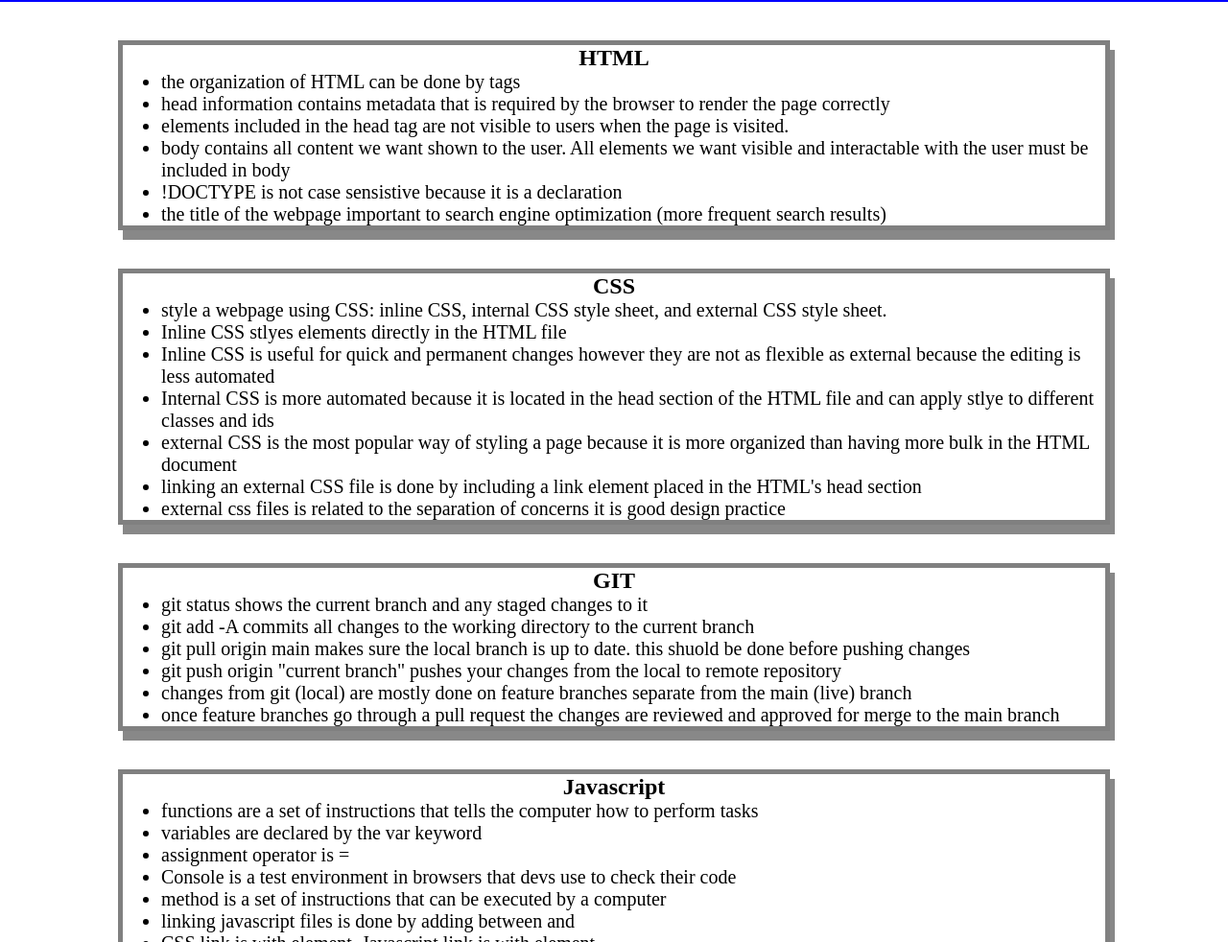
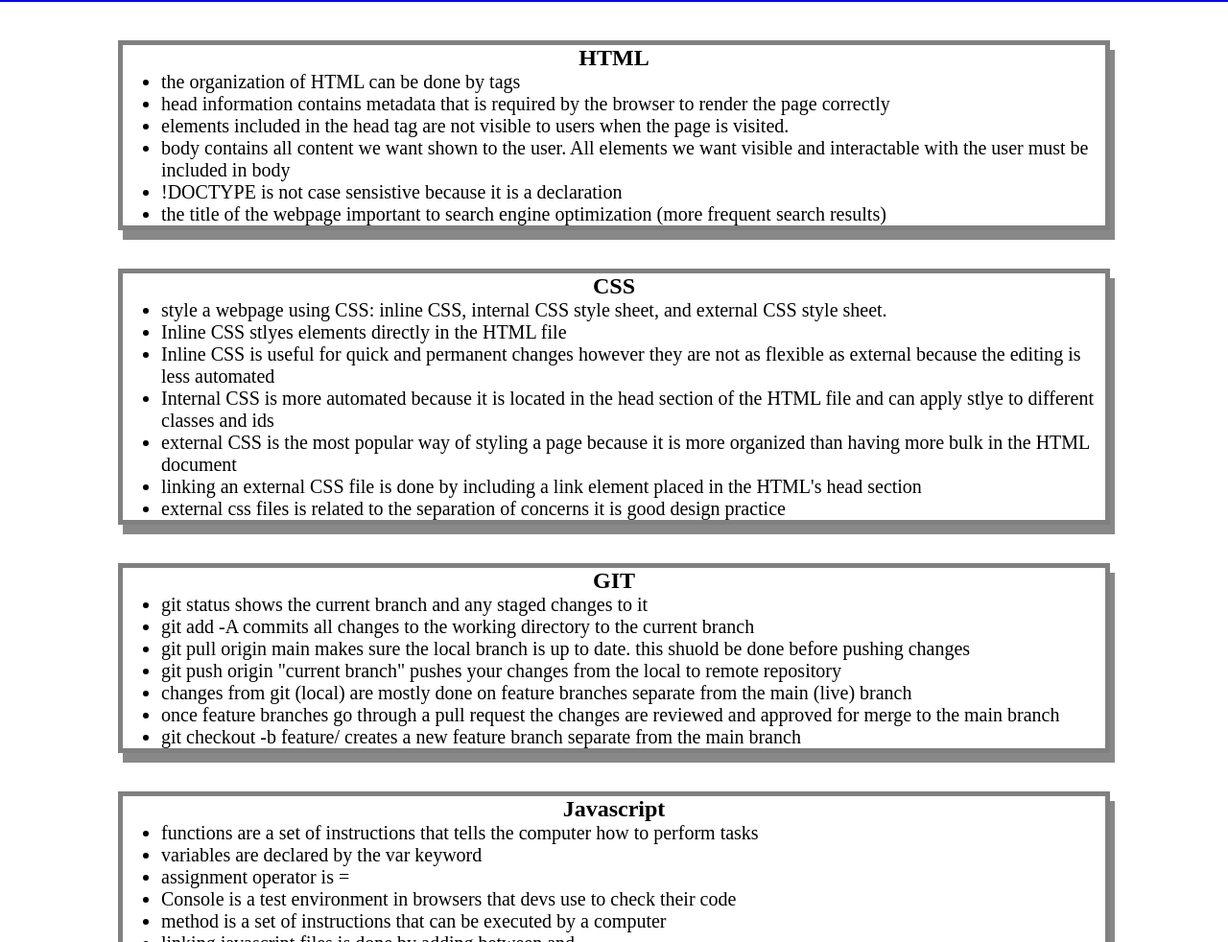
Before and after one commit to kcavner/prework-study-guide, a plain HTML site: page index.html in a window 1280 px wide. Shown: the part 118-1100 px from the top of the page at 96% size. Drawn offline with Linux system fonts and the light colour scheme.

Commit message:
updated README

```diff
--- a/index.html
+++ b/index.html
@@ -59,6 +59,7 @@
           <li>git push origin "current branch" pushes your changes from the local to remote repository</li>
           <li>changes from git (local) are mostly done on feature branches separate from the main (live) branch</li>
           <li>once feature branches go through a pull request the changes are reviewed and approved for merge to the main branch</li>
+          <li>git checkout -b feature/ creates a new feature branch separate from the main branch</li>
 
         </ul>
 
```
Also changed, not shown: 1 other file.
